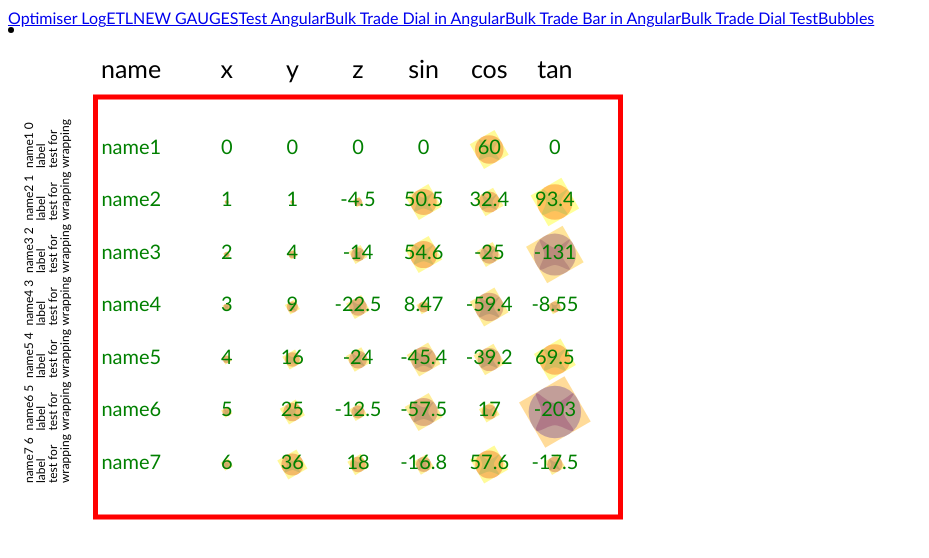
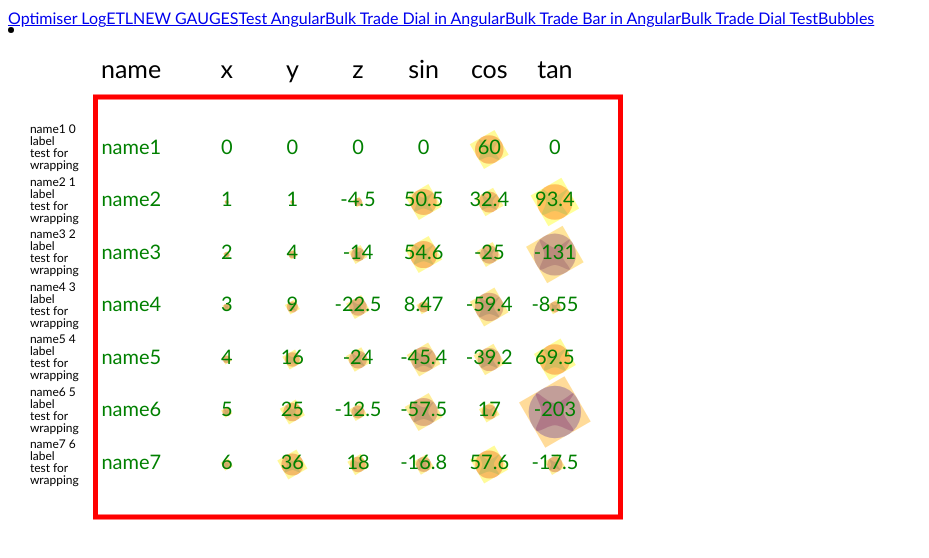
Before and after one commit to colinxsmith/optdisplay, an Angular app: page /bubbles in a window 1280 px wide. Shown: the top 558 px of the page, without its empty margins (0-929 px from the left). Built offline with nearby package versions, Linux system fonts and the light colour scheme.

Commit message:
Label rotation still not quite right... better use of Angular html

```diff
--- a/src/app/bubbletable/bubbletable.component.html
+++ b/src/app/bubbletable/bubbletable.component.html
@@ -47,12 +47,11 @@ class="table" [attr.ij]="getIdHack(j,i)" [style.fill]="isNumberHack(DATA[dataOrd
 [attr.class]="coll"  [attr.x]="xScale(j+1)" >{{DATA[dataOrder[i]][coll]}}</tspan>
 </ng-container>
 </text>
-<text   class="labelY" (mouseenter)="labelEnter(i,leftLabel[dataOrder[i]],$event)" (mouseleave)="labelLeave()" [attr.y]="yScale(-0.5)"
-[attr.x]="-xScale(1)" [attr.transform]="translateHack(xScale(-0.55),yScale(i+1)+leftLabelFontSize*0.75,labelYRotate)">
-<tspan [attr.x]="xScale(-0.5)" [attr.dy]="'0em'">{{leftLabelA[dataOrder[i]][0]}}</tspan>
-<tspan [attr.x]="xScale(-0.5)" [attr.dy]="'1em'">{{leftLabelA[dataOrder[i]][1]}}</tspan>
-<tspan [attr.x]="xScale(-0.5)" [attr.dy]="'1em'">{{leftLabelA[dataOrder[i]][2]}}</tspan>
-<tspan [attr.x]="xScale(-0.5)" [attr.dy]="'1em'">{{leftLabelA[dataOrder[i]][3]}}</tspan>
+<text   class="labelY" (mouseenter)="labelEnter(i,leftLabel[dataOrder[i]],$event)" (mouseleave)="labelLeave()" [attr.y]="yScale(i)"
+ [attr.transform]="translateHack(0,0,0)">
+<ng-container *ngFor="let line of leftLabelA[0]; let lineNo=index">
+    <tspan [attr.x]="xScale(-1)" [attr.dy]="lineNo>0?'1em':'3em'">{{leftLabelA[dataOrder[i]][lineNo]}}</tspan>
+</ng-container>
 </text>
 </ng-container>
 </g>
--- a/src/app/bubbletable/bubbletable.component.ts
+++ b/src/app/bubbletable/bubbletable.component.ts
@@ -18,7 +18,7 @@ export class BubbletableComponent implements OnInit, OnChanges {
   @Input() squares = true;
   @Input() squareRotate = 60;
   @Input() pathRotate = 45;
-  @Input() labelYRotate = 270;
+  @Input() labelYRotate = 360;
   @Input() paths = true;
   @Input() animDuration = 2000;
   @Input() leftLabelFontSize = 16;
@@ -168,10 +168,7 @@ export class BubbletableComponent implements OnInit, OnChanges {
       .tween('labYtext', (d, i, j: Array<SVGTextElement>) => t => {
         const here = d3.select(j[i]);
         here
-          .attr('transform', `${this.translateHack(
-            this.xScale(-0.55),
-            this.yScale(i + 0.5) + this.leftLabelFontSize * 0.75,
-            t * this.labelYRotate)}`);
+          .attr('transform', `${this.translateHack(-this.yScale(-i - 2) * t * Math.sin(Math.PI / 180 * this.labelYRotate), - this.yScale(i) * t * Math.sin(Math.PI / 180 * this.labelYRotate), t * this.labelYRotate)}`);
       });
   }
   textEnter(i: number, col: string, ev: MouseEvent) {
```
